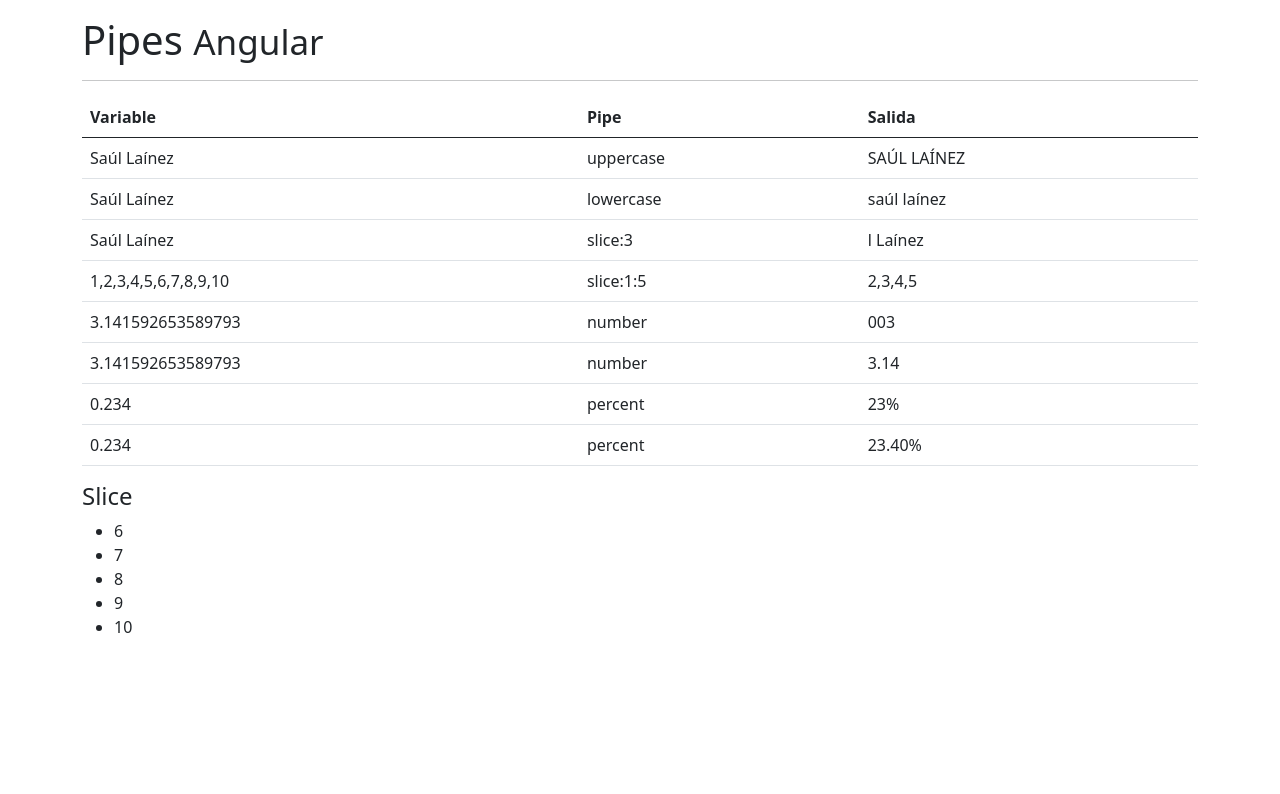
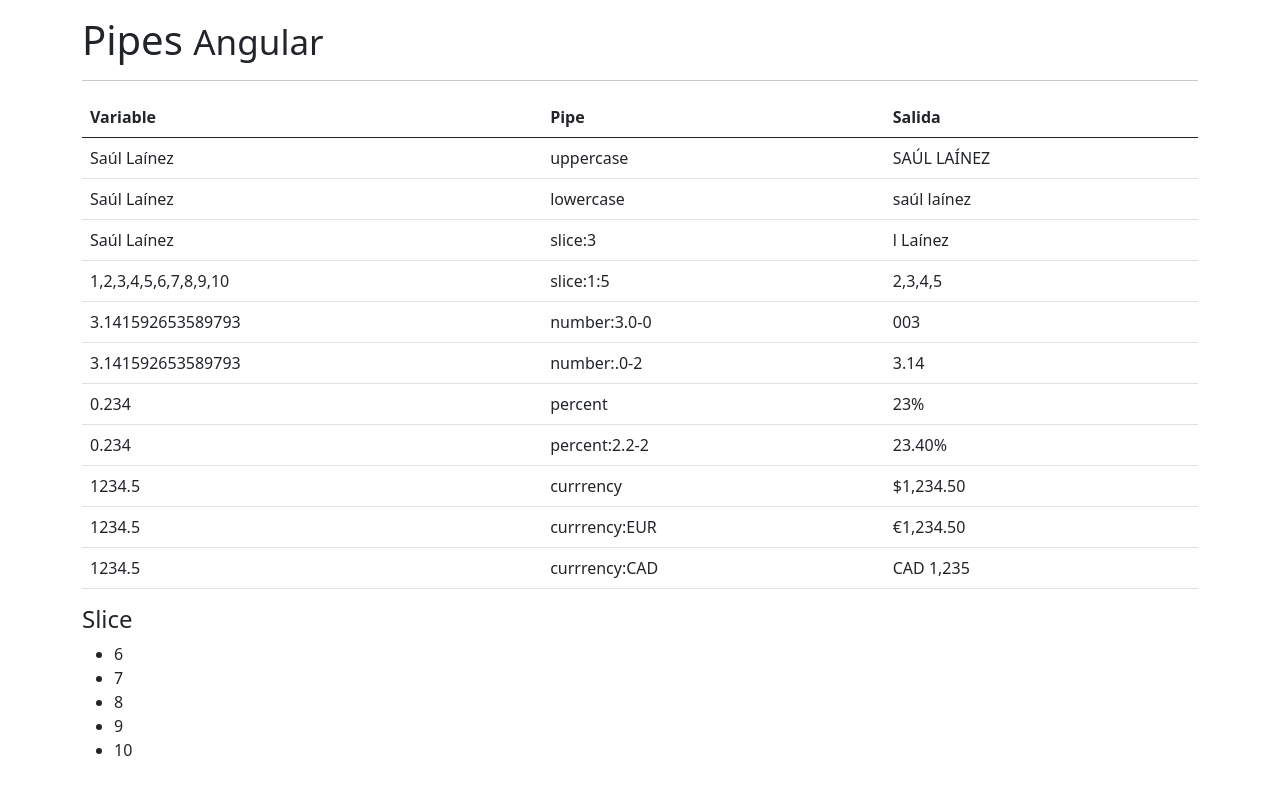
Before and after one commit to saullainez/pipes, an Angular app: page / in a window 1280 px wide. Shown: the top 794 px of the page. Built offline with nearby package versions, Linux system fonts and the light colour scheme.

Commit message:
Pipe: currency

```diff
--- a/src/app/app.component.html
+++ b/src/app/app.component.html
@@ -34,12 +34,12 @@
         </tr>
         <tr>
           <td>{{ PI }}</td>
-          <td>number</td>
+          <td>number:3.0-0</td>
           <td>{{ PI | number:'3.0-0' }}</td>
         </tr>
         <tr>
           <td>{{ PI }}</td>
-          <td>number</td>
+          <td>number:.0-2</td>
           <td>{{ PI | number:'.0-2' }}</td>
         </tr>
         <tr>
@@ -49,8 +49,23 @@
         </tr>
         <tr>
           <td>{{ porcentaje }}</td>
-          <td>percent</td>
+          <td>percent:2.2-2</td>
           <td>{{ porcentaje | percent:'2.2-2' }}</td>
+        </tr>
+        <tr>
+          <td>{{ salario }}</td>
+          <td>currrency</td>
+          <td>{{ salario | currency }}</td>
+        </tr>
+        <tr>
+          <td>{{ salario }}</td>
+          <td>currrency:EUR</td>
+          <td>{{ salario | currency:'EUR' }}</td>
+        </tr>
+        <tr>
+          <td>{{ salario }}</td>
+          <td>currrency:CAD</td>
+          <td>{{ salario | currency:'CAD ':'symbol':'.0-0' }}</td>
         </tr>
       </tbody>
     </table>
--- a/src/app/app.component.ts
+++ b/src/app/app.component.ts
@@ -11,4 +11,5 @@
   arreglo = [1,2,3,4,5,6,7,8,9,10];
   PI : number = Math.PI;
   porcentaje : number = 0.234;
+  salario: number = 1234.5;
 }
```
